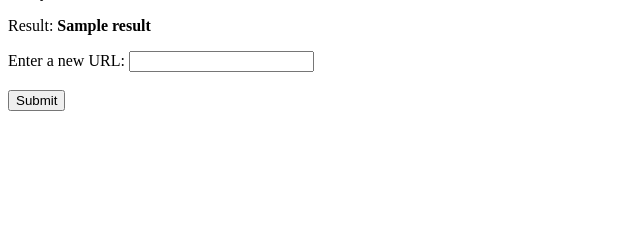
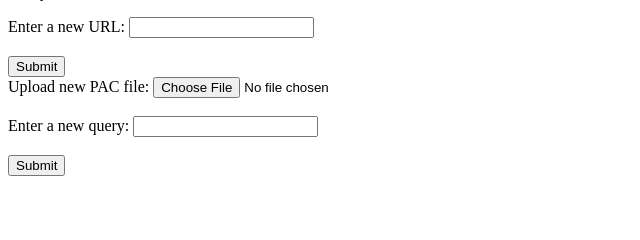
Before and after one commit to SYNically-ACKward/pac-parse-app, a Flask app: template templates/result.html in a window 1280 px wide. Shown: the part 131-371 px from the top of the page, without its empty margins (0-640 px from the left). Run offline with Flask 3, Linux system fonts and the light colour scheme; the template is opened without the code that fills it: most values are stand-ins (such as "Sample title", 1, 10 or a date in 2020).

Commit message:
update result for new pac upload

```diff
--- a/templates/result.html
+++ b/templates/result.html
@@ -10,7 +10,6 @@
     <h1>Results</h1>
     <p>Proxy: <strong>{{ proxy_config }}</strong></p>
     <p>Query: <strong>{{ query }}</strong></p>
-    <p>Result: <strong>{{ result }}</strong></p>
 
     <form action="/" method="post">
         <label for="url">Enter a new URL:</label>
@@ -18,5 +17,15 @@
         <br><br>
         <button type="submit">Submit</button>
     </form>
+
+    <form action="/upload" method="post" enctype="multipart/form-data">
+        <label for="pacFile">Upload new PAC file:</label>
+        <input type="file" id="pacFile" name="pacFile" required accept=".pac">
+        <br><br>
+        <label for="query">Enter a new query:</label>
+        <input type="text" id="query" name="query" required>
+        <br><br>
+        <button type="submit">Submit</button>
+    </form>
 </body>
 </html>
```
